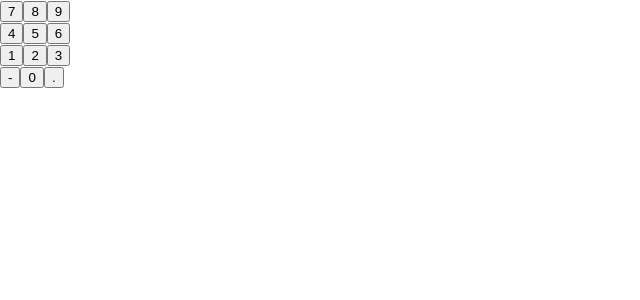
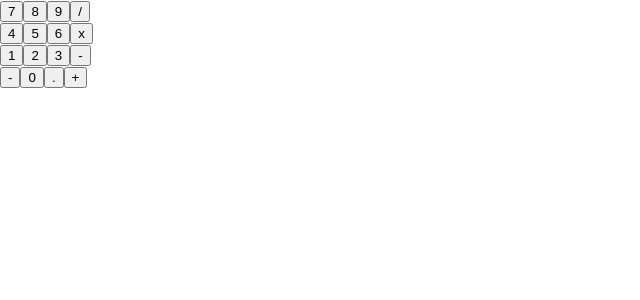
Before and after one commit to AmitAmitSari/calculator, a React (Create React App) app in the folder calculator/: page / in a window 1280 px wide. Shown: the top 300 px of the page, without its empty margins (0-640 px from the left). Built offline with nearby package versions, Linux system fonts and the light colour scheme; the HTML template or start-up script is replaced by a standard one.

Commit message:
Working operations

```diff
--- a/calculator/src/App.js
+++ b/calculator/src/App.js
@@ -1,39 +1,54 @@
 import './App.css';
 import React, { useState } from 'react'
 
-
-function Button(props) {
-  return (
-    <button onClick={props.onClick}>{props.text}</button>
-  );
+function createNumberButton(num, number, setNumber) {
+  return <button onClick={() => setNumber(number * 10 + num)}>{num}</button>
 }
 
+function createCreateOperationButton(number, setOperation, setPrevNumber, setNumber) {
+  function createOperationButton(sign, callback) {
+    return <button onClick={() => {
+      setOperation({sign: sign, func: callback});
+      setPrevNumber(number);
+      setNumber(null);
+    }}>{sign}</button>
+  }
+
+  return createOperationButton
+}
 
 function App() {
+  let [prevNumber, setPrevNumber] = useState(null);
+  let [operation, setOperation] = useState({sign: null, func: (x, y) => {} });
   let [number, setNumber] = useState(null);
+
+  let createOperationButton = createCreateOperationButton(number, setOperation, setPrevNumber, setNumber)
+
+  let operating = operation.sign !== null && number !== null
+
   return (
     <div>
+      <div> { prevNumber } </div>
+      <div> { operation.sign } { number } </div>
+      <div> {operating ? '---------------' : null} </div>
+      <div> { operating ? operation.func(prevNumber, number) : null } </div>
       <div>
-        {number}
+        { [7, 8, 9].map(num => createNumberButton(num, number, setNumber)) }
+        { createOperationButton('/', (x, y) => {return x / y}) }
       </div>
-      {
-        Array(3).fill(null).map((_, i) => -i + 2).map(i => {
-          return (
-            <div>
-            {
-              Array(3).
-              fill(null).
-              map((_, j) => i * 3 + j + 1).
-              map(num =>
-                {return <Button text={num} onClick={() => setNumber(number * 10 + num)}></Button>})
-            }
-            </div>);
-          })
-      }
       <div>
-        <Button text='-'></Button>
-        <Button text='0' onClick={() => setNumber(number * 10)}></Button>
-        <Button text='.'></Button>
+        { [4, 5, 6].map(num => createNumberButton(num, number, setNumber)) }
+        { createOperationButton('x', (x, y) => {return x * y}) }
+      </div>
+      <div>
+        { [1, 2, 3].map(num => createNumberButton(num, number, setNumber)) }
+        { createOperationButton('-', (x, y) => {return x - y}) }
+      </div>
+      <div>
+        <button>-</button>
+        { createNumberButton(0, number, setNumber) }
+        <button>.</button>
+        { createOperationButton('+', (x, y) => {return x + y}) }
       </div>
     </div>
   );
```
